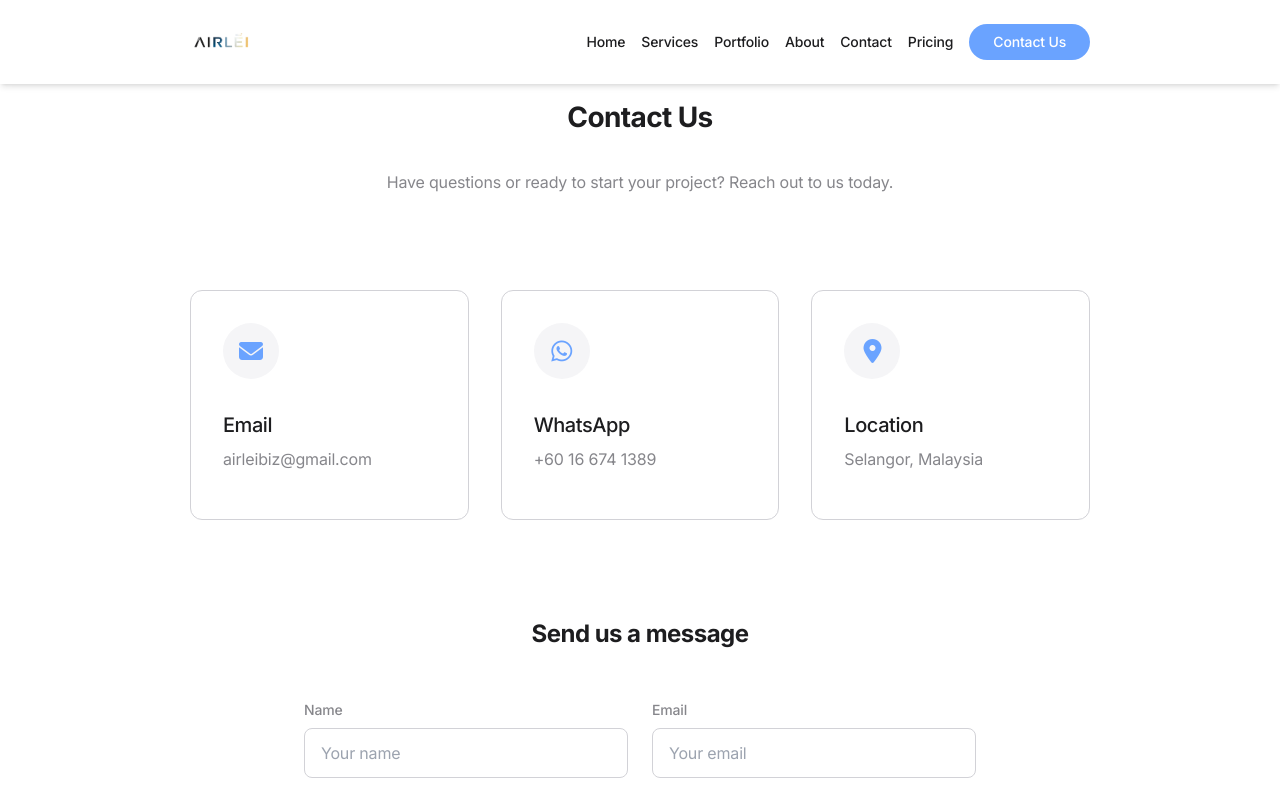
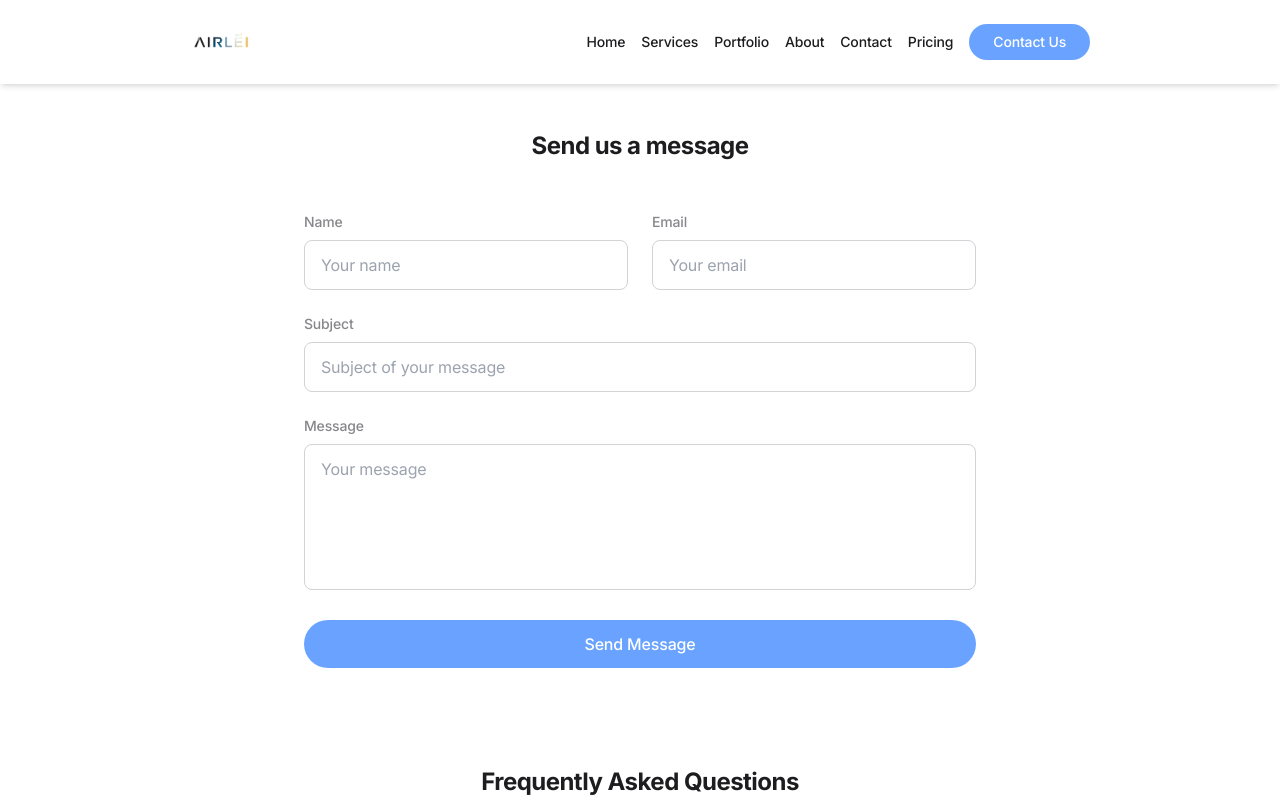
Before and after one commit to airleibiz/airlei-biz-site, a React (Vite) app: page /contact-us in a window 1280 px wide. Shown: the top 800 px of the page. Built offline with nearby package versions, Linux system fonts and the light colour scheme.

Commit message:
Update ContactUs.tsx

```diff
--- a/src/pages/ContactUs.tsx
+++ b/src/pages/ContactUs.tsx
@@ -9,103 +9,41 @@ const ContactUs: React.FC = () => {
     visible: { opacity: 1, y: 0 }
   };
 
-// 定义提交处理函数
-const handleSubmit = async (e) => {
-  e.preventDefault(); // 阻止表单默认刷新行为
-  const formData = {
-    name: document.getElementById('name').value,
-    email: document.getElementById('email').value,
-    subject: document.getElementById('subject').value,
-    message: document.getElementById('message').value
+// TS 写法：React.FormEvent<HTMLFormElement>
+  const handleSubmit = async (e: React.FormEvent<HTMLFormElement>) => {
+    e.preventDefault();
+
+    const form = e.currentTarget;
+    const formData = new FormData(form);
+
+    const data = {
+      name: formData.get('name') as string,
+      email: formData.get('email') as string,
+      subject: formData.get('subject') as string,
+      message: formData.get('message') as string,
     };
     try {
-    // 发送数据到后端接口（替换为实际接口地址）
       const response = await fetch('/api/contact', {
         method: 'POST',
         headers: { 'Content-Type': 'application/json' },
-      body: JSON.stringify(formData)
+        body: JSON.stringify(data),
       });
     if (response.ok) {
-      alert('消息发送成功！');
-      e.target.reset(); // 清空表单
+        alert('Message sent successfully!');
+        form.reset();
       } else {
-      alert('消息发送失败，请重试');
+        alert('Failed to send, please try again.');
       }
-  } catch (error) {
-    console.error('提交错误：', error);
-    alert('网络错误，请稍后重试');
+    } catch (err) {
+      console.error('Submit error:', err);
+      alert('Network error, please try later.');
     }
   };
 
   return (
     <div className="section-padding bg-white">
       <div className="container mx-auto">
-        <motion.div
-          initial="hidden"
-          whileInView="visible"
-          viewport={{ once: true }}
-          variants={{
-            visible: { transition: { staggerChildren: 0.2 } }
-          }}
-          className="text-center mb-24"
-        >
-          <motion.h1
-            variants={fadeIn}
-            transition={{ duration: 0.6 }}
-            className="text-28px font-bold mb-8 text-[#1d1d1f]"
-          >
-            Contact Us
-          </motion.h1>
-          <motion.p
-            variants={fadeIn}
-            transition={{ duration: 0.6 }}
-            className="text-[#86868b] max-w-2xl mx-auto"
-          >
-            Have questions or ready to start your project? Reach out to us today.
-          </motion.p>
-        </motion.div>
-
-        {/* Contact Information Grid */}
-        <div className="grid grid-cols-1 md:grid-cols-3 gap-8 mb-24 max-w-5xl mx-auto">
-          {[
-            {
-              icon: 'fas fa-envelope',
-              title: 'Email',
-              content: 'airleibiz@gmail.com',
-              link: 'mailto:airleibiz@gmail.com'
-            },
-            {
-              icon: 'fab fa-whatsapp',
-              title: 'WhatsApp',
-              content: '+60 16 674 1389',
-              link: 'https://wa.me/+60166741389'
-            },
-            {
-              icon: 'fas fa-map-marker-alt',
-              title: 'Location',
-              content: 'Selangor, Malaysia',
-              link: 'https://maps.google.com/?q=Selangor,Malaysia'
-            }
-          ].map((item, index) => (
-            <motion.a
-              key={index}
-              href={item.link}
-              target="_blank"
-              rel="noopener noreferrer"
-              className="block p-8 border border-[#d2d2d7] rounded-xl hover:border-[#6aa3ff] transition-colors"
-              initial={{ opacity: 0, y: 30 }}
-              whileInView={{ opacity: 1, y: 0 }}
-              viewport={{ once: true }}
-              transition={{ duration: 0.5, delay: index * 0.1 }}
-              whileHover={{ y: -5 }}
-            >
-              <div className="w-14 h-14 rounded-full bg-[#f5f5f7] flex items-center justify-center mb-6"><i className={`${item.icon} text-[#6aa3ff] text-2xl`}></i>
-              </div>
-              <h3 className="text-xl font-medium mb-2 text-[#1d1d1f]">{item.title}</h3>
-              <p className="text-[#86868b]">{item.content}</p>
-            </motion.a>
-          ))}
-        </div>
+        {/* 上面标题那块不变 */}
 
         {/* Contact Form */}
         <motion.div
@@ -124,8 +62,10 @@ const handleSubmit = async (e) => {
                 <input
                   type="text"
                   id="name"
+                  name="name"  // 👈 一定要有 name
                   className="w-full px-4 py-3 rounded-lg bg-white border border-[#d2d2d7] focus:border-[#6aa3ff] focus:outline-none text-[#1d1d1f]"
                   placeholder="Your name"
+                  required
                 />
               </div>
               <div>
@@ -133,8 +73,10 @@ const handleSubmit = async (e) => {
                 <input
                   type="email"
                   id="email"
+                  name="email" // 👈
                   className="w-full px-4 py-3 rounded-lg bg-white border border-[#d2d2d7] focus:border-[#6aa3ff] focus:outline-none text-[#1d1d1f]"
                   placeholder="Your email"
+                  required
                 />
               </div>
             </div>
@@ -143,6 +85,7 @@ const handleSubmit = async (e) => {
               <input
                 type="text"
                 id="subject"
+                name="subject" // 👈
                 className="w-full px-4 py-3 rounded-lg bg-white border border-[#d2d2d7] focus:border-[#6aa3ff] focus:outline-none text-[#1d1d1f]"
                 placeholder="Subject of your message"
               />
@@ -151,9 +94,11 @@ const handleSubmit = async (e) => {
               <label htmlFor="message" className="block text-sm font-medium text-[#86868b] mb-2">Message</label>
               <textarea
                 id="message"
+                name="message" // 👈
                 rows={5}
                 className="w-full px-4 py-3 rounded-lg bg-white border border-[#d2d2d7] focus:border-[#6aa3ff] focus:outline-none text-[#1d1d1f] resize-none"
                 placeholder="Your message"
+                required
               ></textarea>
             </div>
             <button
```
Lines whose indentation alone changed are shown as unchanged.
